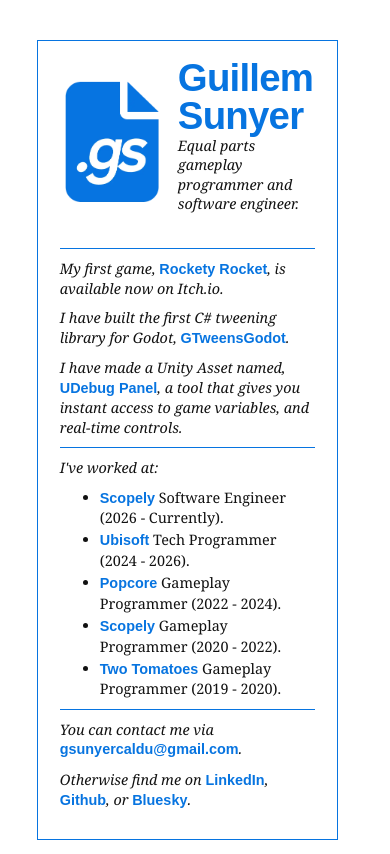
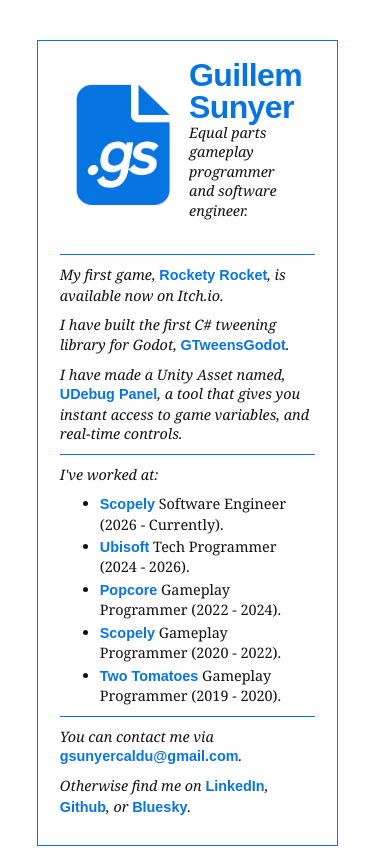
Before and after one commit to Guillemsc/guillemsc.github.io, a website: page index.html in a window 390 px wide. Drawn offline with Linux system fonts and the light colour scheme.

Commit message:
Smaller header

```diff
--- a/style.css
+++ b/style.css
@@ -137,6 +137,7 @@
 {
     .logo { max-width: 100px; }
     .header { padding: 0 14px; }
+    .header-text h1 { font-size: 2.0rem; }
     p, li { font-size: 0.9rem; /* Slightly smaller body text for small screens */ }
     hr { margin: 10px 0; /* Reduces vertical spacing around dividers */ }
 }
```
